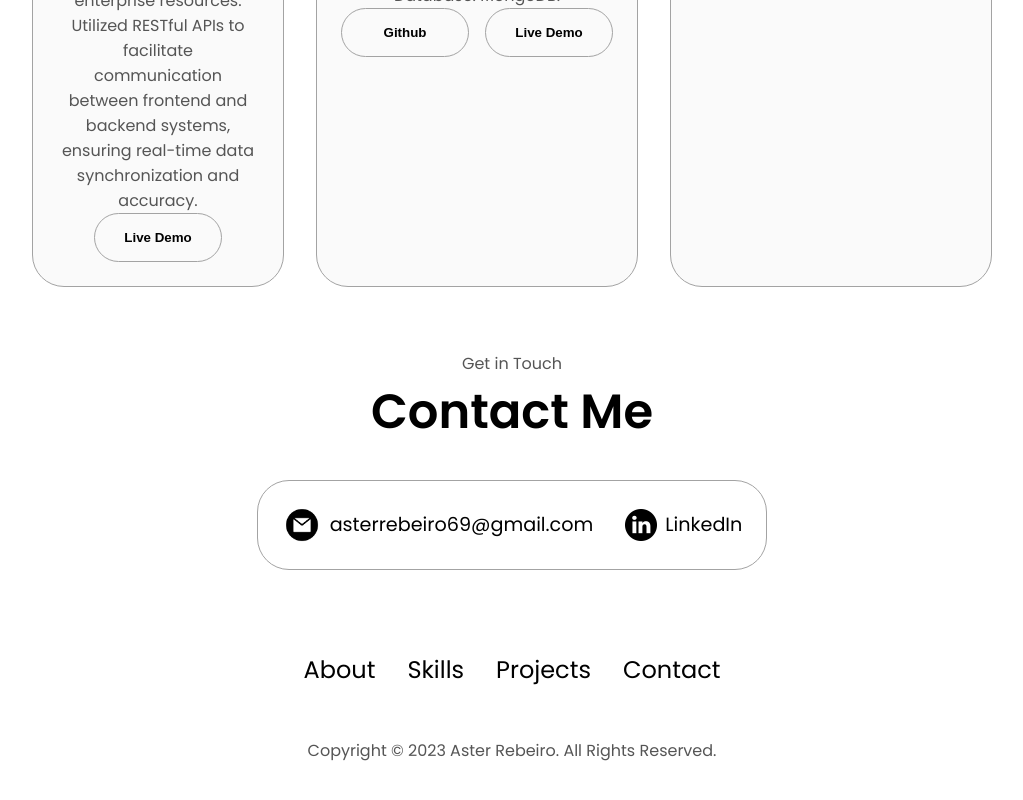
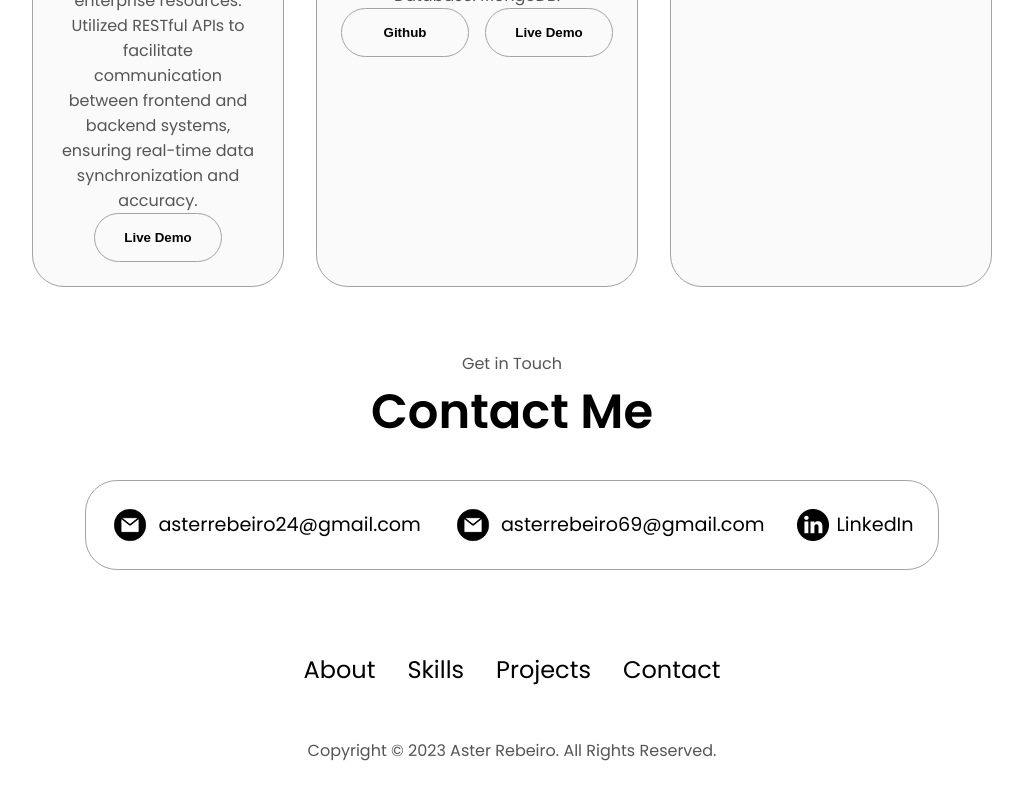
Before and after one commit to Aster696/Portfolio-new, an Angular app: page /home in a window 1280 px wide. Shown: the part 3336-4136 px from the top of the page, without its empty margins (128-1151 px from the left). Built offline with nearby package versions, Linux system fonts and the light colour scheme.

Commit message:
03-07-25

```diff
--- a/src/app/home/home.component.html
+++ b/src/app/home/home.component.html
@@ -64,6 +64,7 @@
                     Frontend Developer with 2.5 years of experience specializing in Angular development. Proficient in building scalable and responsive web applications, with hands-on expertise in component-based architecture, RxJS, Angular Services, Reactive Forms, and Routing. Experienced in working on both ERP platforms and service-based projects at Codezen Tech Solutions, collaborating with UI/UX, Backend, and QA teams to deliver high-quality software products. Completed a Full Stack Development course from NIIT and have practical exposure to backend technologies like Node.js, Spring Boot, MySQL, and MongoDB. Strong understanding of REST APIs, Git version control, Agile development practices, and code optimization. Looking for opportunities where I can contribute to challenging projects, grow as a full-stack developer, and work in a collaborative team environment.
                 </p>
             </div>
+            <br>
             <div class="about-containers">
                 <div class="details-container">
                     <i class="fa fa-certificate icon"></i>
@@ -339,6 +340,10 @@
     <div class="contact-info-upper-container">
         <div class="contact-info-container">
             <img src="./assets/email.png" alt="Email icon" class="icon contact-icon email-icon" />
+            <p><a href="mailto:asterrebeiro24@gmail.com">asterrebeiro24@gmail.com</a></p>
+        </div>
+        <div class="contact-info-container">
+            <img src="./assets/email.png" alt="Email icon" class="icon contact-icon email-icon" />
             <p><a href="mailto:asterrebeiro69@gmail.com">asterrebeiro69@gmail.com</a></p>
         </div>
         <div class="contact-info-container">
```
